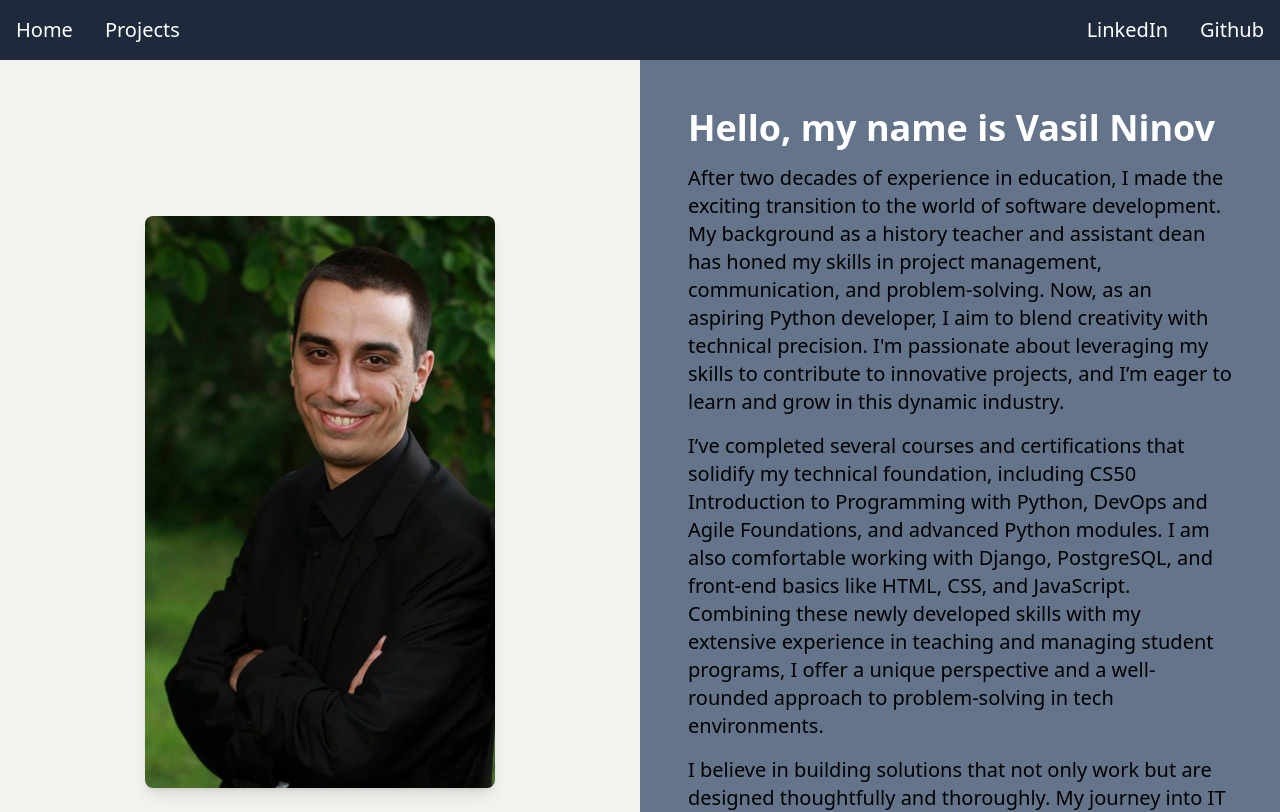
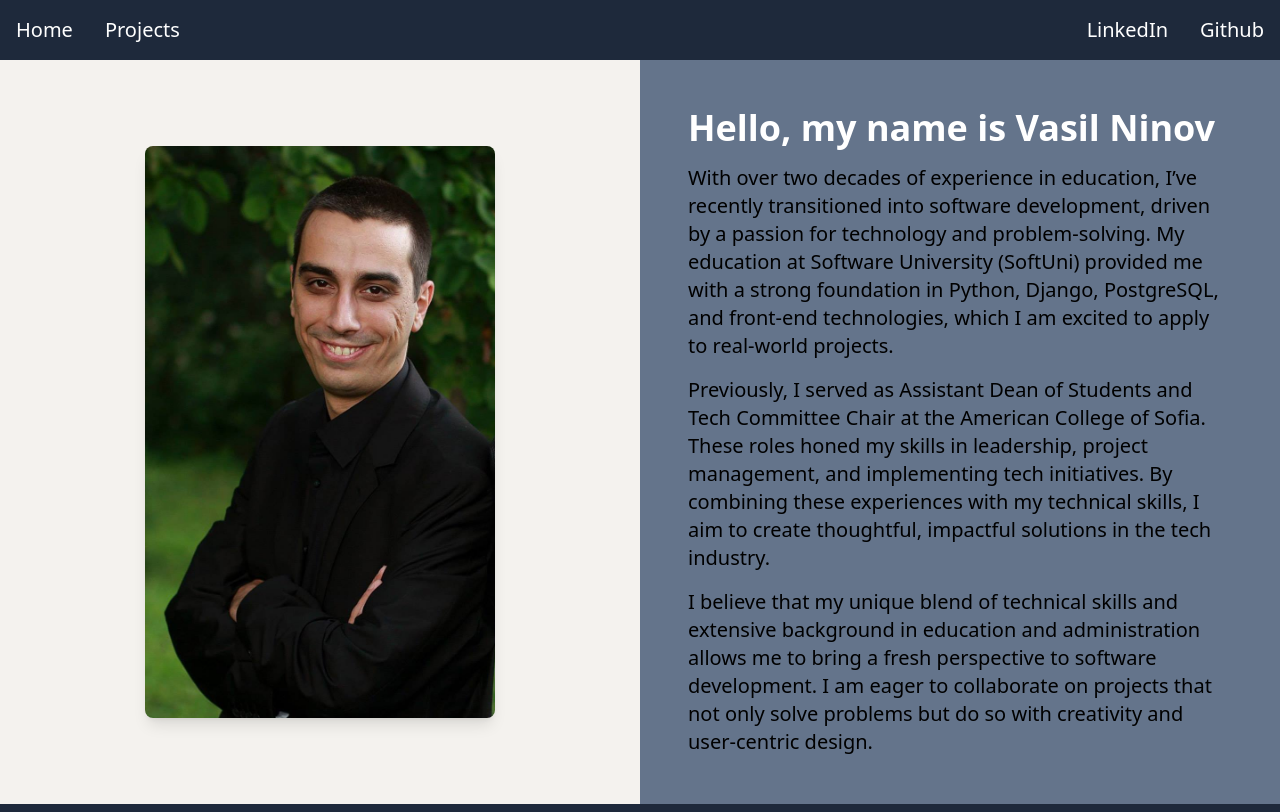
Before and after one commit to vaskoninov/experiments, a React (Vite) app in the folder javascript/staticPOrtfolio/: page / in a window 1280 px wide. Shown: the top 812 px of the page. Built offline with nearby package versions, Linux system fonts and the light colour scheme.

Commit message:
more styling

```diff
--- a/javascript/staticPOrtfolio/src/pages/Home.tsx
+++ b/javascript/staticPOrtfolio/src/pages/Home.tsx
@@ -14,34 +14,28 @@ export default function Home() {
                     Hello, my name is Vasil Ninov
                 </strong>
                 <p className="text-left mb-4 text-base md:text-lg lg:text-xl ">
-                    After two decades of experience in education, I made the
-                    exciting transition to the world of software development. My
-                    background as a history teacher and assistant dean has honed
-                    my skills in project management, communication, and
-                    problem-solving. Now, as an aspiring Python developer, I aim
-                    to blend creativity with technical precision. I'm passionate
-                    about leveraging my skills to contribute to innovative
-                    projects, and I’m eager to learn and grow in this dynamic
-                    industry.
+                    With over two decades of experience in education, I’ve
+                    recently transitioned into software development, driven by a
+                    passion for technology and problem-solving. My education at
+                    Software University (SoftUni) provided me with a strong
+                    foundation in Python, Django, PostgreSQL, and front-end
+                    technologies, which I am excited to apply to real-world
+                    projects.
                 </p>
                 <p className="text-left mb-4 text-base md:text-lg lg:text-xl">
-                    I’ve completed several courses and certifications that
-                    solidify my technical foundation, including CS50
-                    Introduction to Programming with Python, DevOps and Agile
-                    Foundations, and advanced Python modules. I am also
-                    comfortable working with Django, PostgreSQL, and front-end
-                    basics like HTML, CSS, and JavaScript. Combining these newly
-                    developed skills with my extensive experience in teaching
-                    and managing student programs, I offer a unique perspective
-                    and a well-rounded approach to problem-solving in tech
-                    environments.
+                    Previously, I served as Assistant Dean of Students and Tech
+                    Committee Chair at the American College of Sofia. These
+                    roles honed my skills in leadership, project management, and
+                    implementing tech initiatives. By combining these
+                    experiences with my technical skills, I aim to create
+                    thoughtful, impactful solutions in the tech industry.
                 </p>
                 <p className="text-left text-base md:text-lg lg:text-xl">
-                    I believe in building solutions that not only work but are
-                    designed thoughtfully and thoroughly. My journey into IT is
-                    driven by curiosity, a commitment to lifelong learning, and
-                    a desire to create a positive impact through technology.
-                    Let’s connect and build the future together.
+                    I believe that my unique blend of technical skills and
+                    extensive background in education and administration allows
+                    me to bring a fresh perspective to software development. I
+                    am eager to collaborate on projects that not only solve
+                    problems but do so with creativity and user-centric design.
                 </p>
             </div>
         </div>
```
